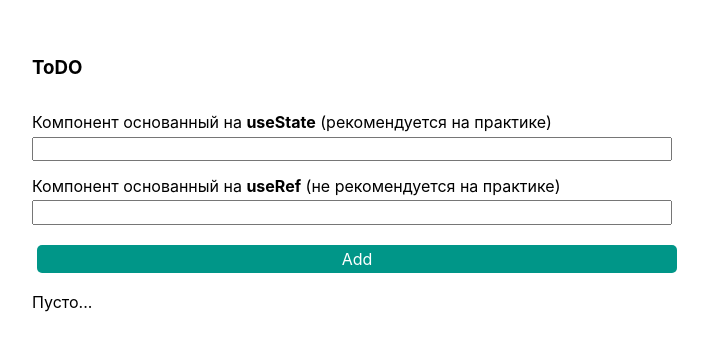
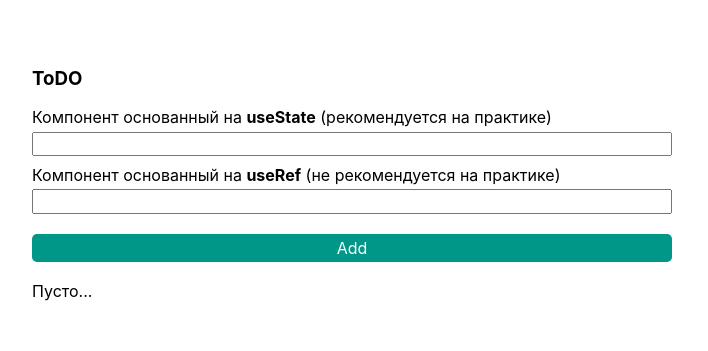
Before and after one commit to University-MITSO/react-labs, a React (Create React App) app in the folder lab2-state/: page / in a window 1280 px wide. Shown: the part 225-576 px from the top of the page, without its empty margins (288-996 px from the left). Built offline with nearby package versions, Linux system fonts and the light colour scheme.

Commit message:
feat: update styles

```diff
--- a/lab2-state/src/components/TodoForm/styles.module.scss
+++ b/lab2-state/src/components/TodoForm/styles.module.scss
@@ -12,14 +12,19 @@
   &__InputControlGroup {
     display: flex;
     flex-direction: column;
+    margin-bottom: 10px;
+
+    &:last-of-type {
+      margin-bottom: 0;
+    }
 
     p {
+      margin-top: 0;
       margin-bottom: 5px;
     }
   }
 
   button {
     width: 100%;
-    margin-left: 10px;
   }
 }
--- a/lab2-state/src/components/TodoItem/index.tsx
+++ b/lab2-state/src/components/TodoItem/index.tsx
@@ -19,12 +19,18 @@ const TodoItem: FC<TodoItemProps> = (props) => {
   };
 
   return (
-    <div className={styles.TodoItem}>
-      <button onClick={handleCheck}>
+    <div
+      className={`${styles.TodoItem} ${
+        props.todo.isChecked ? styles.TodoItem__Checked : ""
+      }`}
+    >
+      <button className={styles.TodoItem__Toggle} onClick={handleCheck}>
         {props.todo.isChecked ? "Non check" : "Check"}
       </button>
       <span>{props.todo.description}</span>
-      <button className={styles.TodoItem__Remove} onClick={handleRemove}>Remove</button>
+      <button className={styles.TodoItem__Remove} onClick={handleRemove}>
+        Remove
+      </button>
     </div>
   );
 };
--- a/lab2-state/src/components/TodoItem/styles.module.scss
+++ b/lab2-state/src/components/TodoItem/styles.module.scss
@@ -16,6 +16,16 @@
   }
 
   &__Remove {
-        background-color: #FF5722;
+    background-color: #ff5722;
+  }
+
+  &__Checked {
+    span {
+      text-decoration: line-through;
+    }
+
+    .TodoItem__Toggle {
+      background-color: #ff9800;
     }
   }
+}
```
Lines whose indentation alone changed are shown as unchanged.
